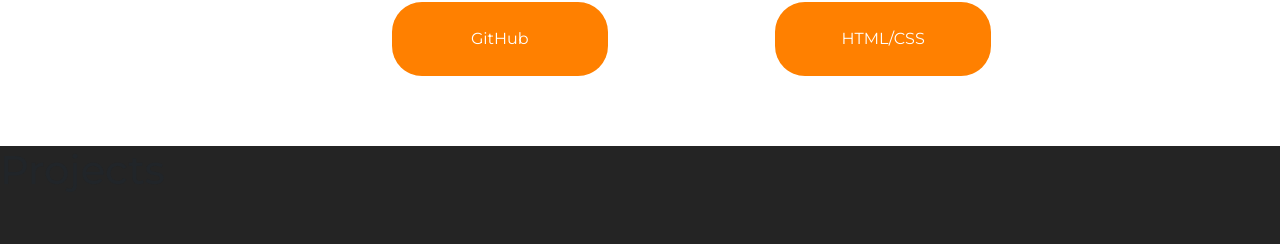
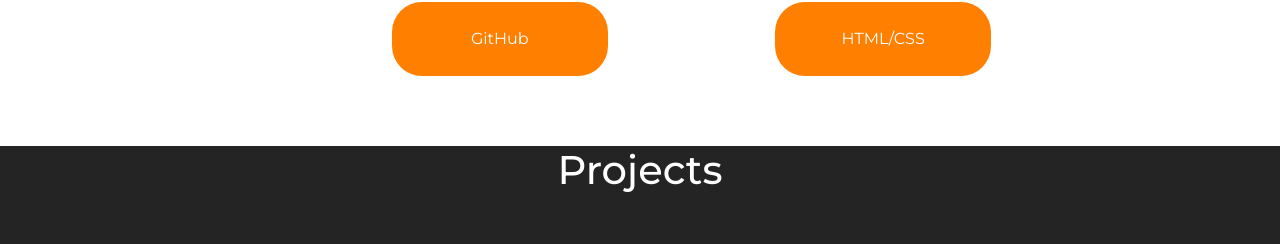
Before and after one commit to Jaller123/Portfolio, a React (Vite) app: page / in a window 1280 px wide. Shown: the part 1454-1698 px from the top of the page. Built offline with nearby package versions, Linux system fonts and the light colour scheme.

Commit message:
Updated the logo and added h1 to projects component

```diff
--- a/src/components/Projects/Projects.jsx
+++ b/src/components/Projects/Projects.jsx
@@ -47,7 +47,7 @@ const Projects = () =>
 
     return (
         <div id="projects" className="bg">
-            <h1>Projects</h1>
+            <h1 style={{ textAlign: 'center', color: 'white',}}>Projects</h1>
             <div className='bg'>
             <Carousel interval={null} activeIndex={currentSlide} onSelect={handleSlideChange}>
                 {videoProperties.map((videoObj, index) =>
```
Also changed, not shown: src/assets/logo.png.
